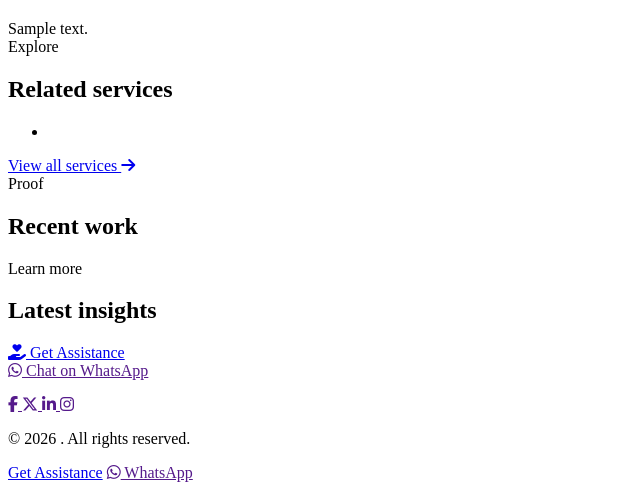
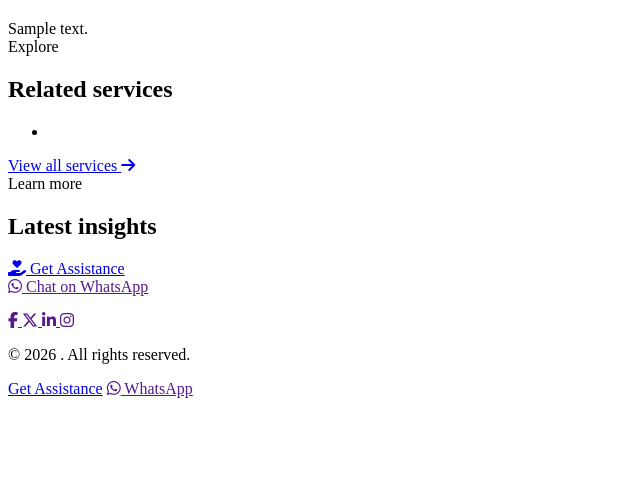
Before and after one commit to alumasinde/albatechsolutions, a PHP site: template resources/views/public/page.php in a window 1280 px wide. Shown: the part 83-583 px from the top of the page, without its empty margins (0-640 px from the left). Run offline with PHP 8.4, Linux system fonts and the light colour scheme; the template is opened without the code that fills it: most values are stand-ins (such as "Sample title", 1, 10 or a date in 2020); data that the repository does not hold is empty; some libraries are stand-ins or nearby versions.

Commit message:
refactor: remove retired project links from landing pages

```diff
--- a/resources/views/public/page.php
+++ b/resources/views/public/page.php
@@ -27,9 +27,7 @@ ob_start();
             <div><?= $page['content'] ?? '' ?></div>
         </article>
         <aside class="seo-sidebar">
-            <div class="seo-sidebar-card"><span class="eyebrow">Explore</span><h2>Related services</h2><ul><?php foreach ($relatedServices as $service): ?><li><a href="/services/<?= e($service['slug']) ?>"><?= e($service['name']) ?></a></li><?php endforeach; ?></ul><a href="/services" class="text-link">View all services <i class="fa-solid fa-arrow-right"></i></a></div>
-            <div class="seo-sidebar-card"><span class="eyebrow">Proof</span><h2>Recent work</h2><?php foreach ($relatedProjects as $project): ?><a class="seo-project-link" href="/projects/<?= e($project['slug']) ?>"><strong><?= e($project['title']) ?></strong><span><?= e($project['industry'] ?: 'Digital project') ?></span></a><?php endforeach; ?></div>
-        </aside>
+            <div class="seo-sidebar-card"><span class="eyebrow">Explore</span><h2>Related services</h2><ul><?php foreach ($relatedServices as $service): ?><li><a href="/services/<?= e($service['slug']) ?>"><?= e($service['name']) ?></a></li><?php endforeach; ?></ul><a href="/services" class="text-link">View all services <i class="fa-solid fa-arrow-right"></i></a></div>        </aside>
     </div>
 </section>
 <section class="section section-muted seo-related-content"><div class="seo-container"><div class="section-heading"><span class="eyebrow">Learn more</span><h2>Latest insights</h2></div><div class="seo-post-grid"><?php foreach ($recentPosts as $post): ?><a href="/blog/<?= e($post['slug']) ?>" class="seo-post-card"><span><?= e($post['category_name'] ?: 'Insights') ?></span><h3><?= e($post['title']) ?></h3><p><?= e($post['excerpt'] ?: '') ?></p></a><?php endforeach; ?></div><a href="/get-help" class="btn btn-primary"><i class="fa-solid fa-hand-holding-heart"></i> Get Assistance</a></div></section>
```
